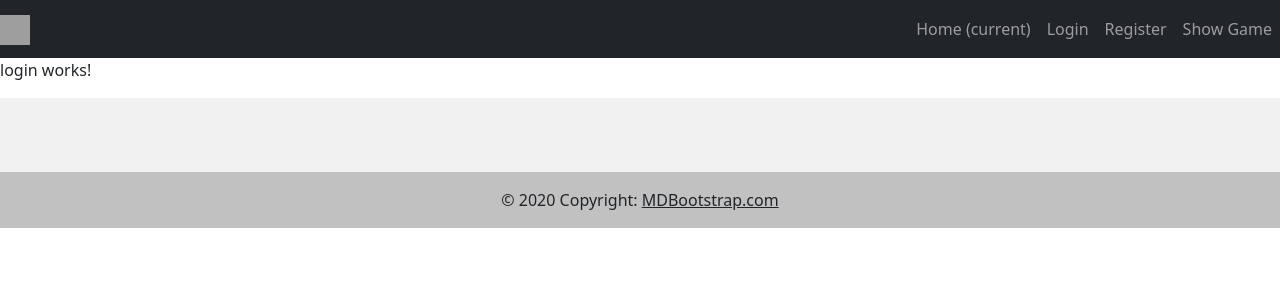
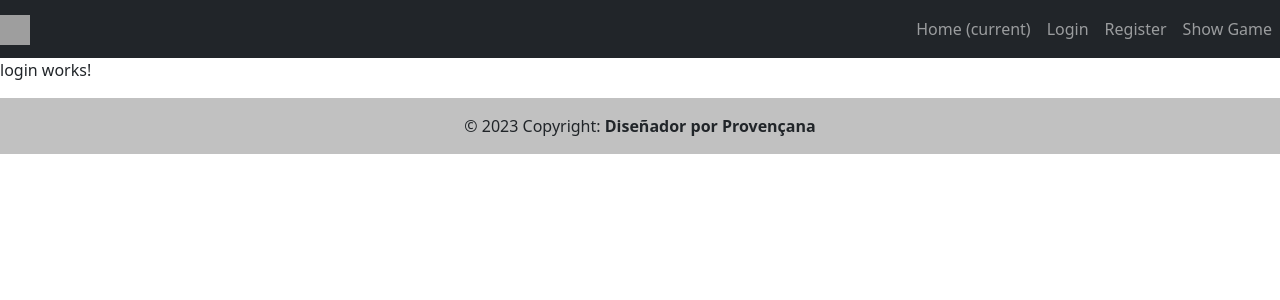
Before and after one commit to adgo641t/UPC, an Angular app: page /Login in a window 1280 px wide. Shown: the top 300 px of the page. Built offline with nearby package versions, Linux system fonts and the light colour scheme; grey boxes are pictures that could not be loaded.

Commit message:
Retocado Footer

```diff
--- a/src/app/views/footer/footer.component.html
+++ b/src/app/views/footer/footer.component.html
@@ -1,69 +1,11 @@
 <footer class="text-center text-white" style="background-color: #f1f1f1;">
   <!-- Grid container -->
-  <div class="container pt-4">
-    <!-- Section: Social media -->
-    <section class="mb-4">
-      <!-- Facebook -->
-      <a
-        class="btn btn-link btn-floating btn-lg text-dark m-1"
-        href="#!"
-        role="button"
-        data-mdb-ripple-color="dark"
-        ><i class="fab fa-facebook-f"></i
-      ></a>
 
-      <!-- Twitter -->
-      <a
-        class="btn btn-link btn-floating btn-lg text-dark m-1"
-        href="#!"
-        role="button"
-        data-mdb-ripple-color="dark"
-        ><i class="fab fa-twitter"></i
-      ></a>
-
-      <!-- Google -->
-      <a
-        class="btn btn-link btn-floating btn-lg text-dark m-1"
-        href="#!"
-        role="button"
-        data-mdb-ripple-color="dark"
-        ><i class="fab fa-google"></i
-      ></a>
-
-      <!-- Instagram -->
-      <a
-        class="btn btn-link btn-floating btn-lg text-dark m-1"
-        href="#!"
-        role="button"
-        data-mdb-ripple-color="dark"
-        ><i class="fab fa-instagram"></i
-      ></a>
-
-      <!-- Linkedin -->
-      <a
-        class="btn btn-link btn-floating btn-lg text-dark m-1"
-        href="#!"
-        role="button"
-        data-mdb-ripple-color="dark"
-        ><i class="fab fa-linkedin"></i
-      ></a>
-      <!-- Github -->
-      <a
-        class="btn btn-link btn-floating btn-lg text-dark m-1"
-        href="#!"
-        role="button"
-        data-mdb-ripple-color="dark"
-        ><i class="fab fa-github"></i
-      ></a>
-    </section>
-    <!-- Section: Social media -->
-  </div>
   <!-- Grid container -->
 
   <!-- Copyright -->
   <div class="text-center text-dark p-3" style="background-color: rgba(0, 0, 0, 0.2);">
-    © 2020 Copyright:
-    <a class="text-dark" href="https://mdbootstrap.com/">MDBootstrap.com</a>
+    © 2023 Copyright:<b> Diseñador por Provençana</b>
   </div>
   <!-- Copyright -->
 </footer>
--- a/src/app/views/home/home.component.html
+++ b/src/app/views/home/home.component.html
@@ -1,2 +1,3 @@
 <app-navbar></app-navbar>
 <h1>home works</h1>
+<app-footer></app-footer>
```
